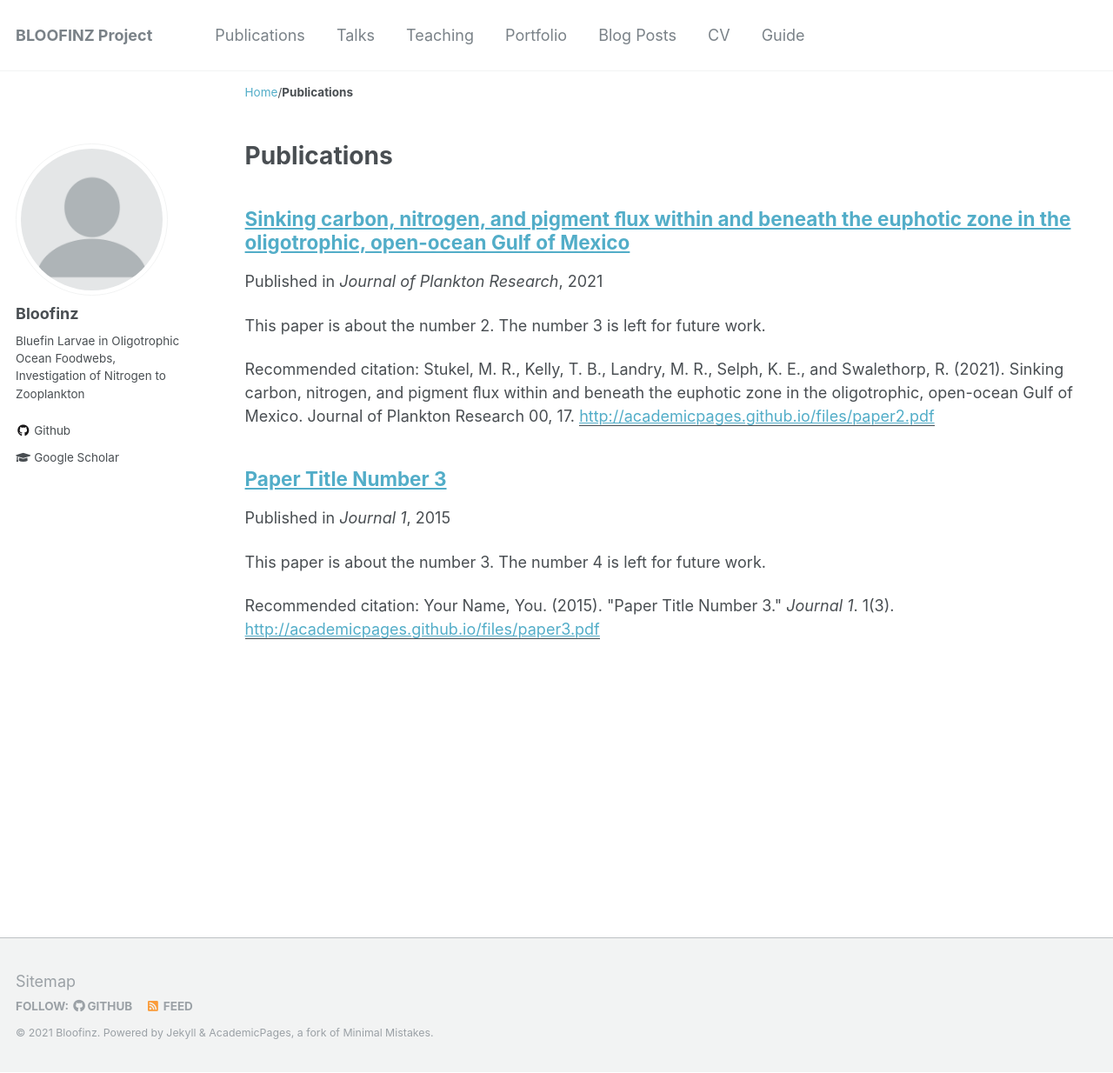
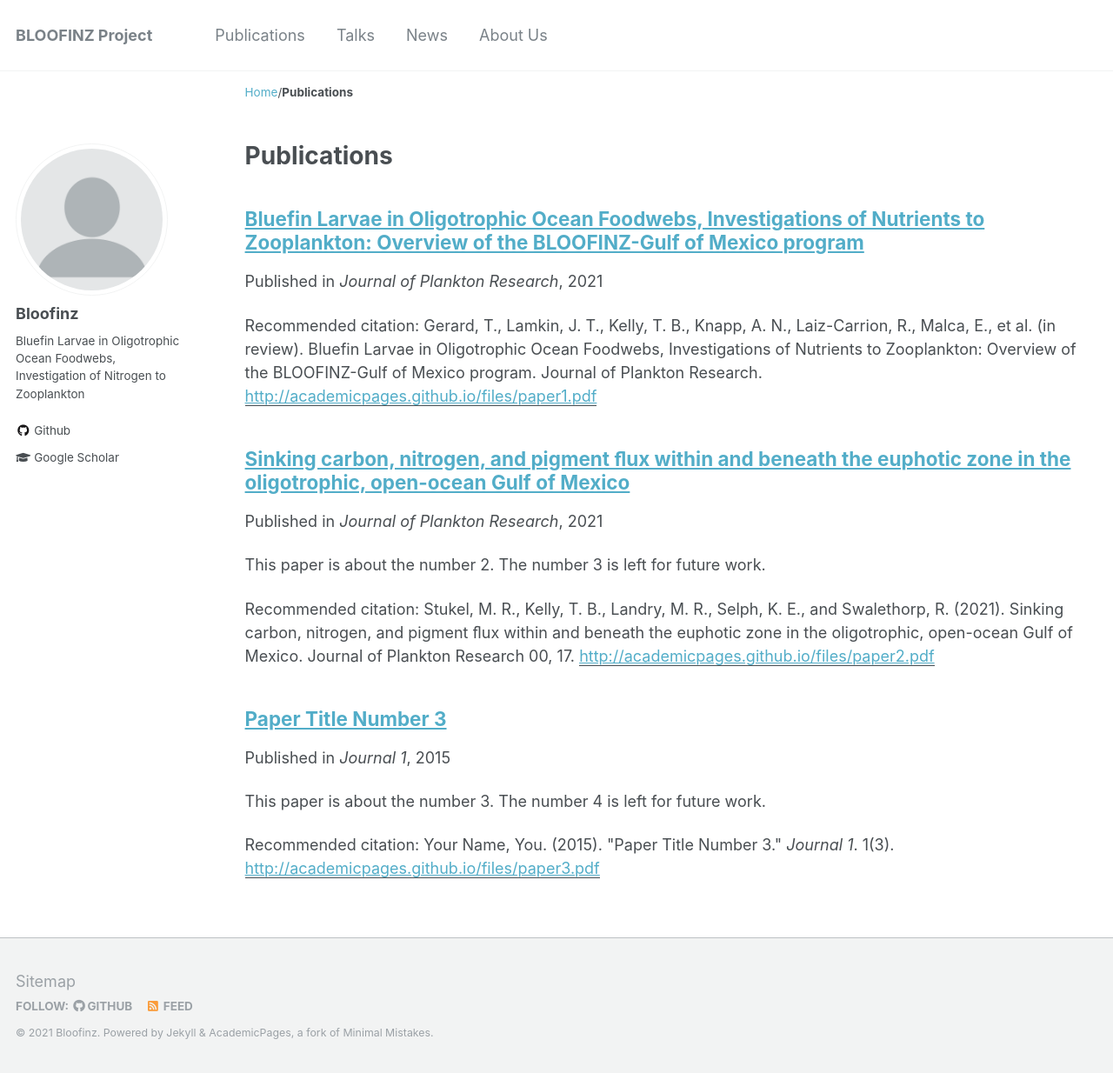
Before and after one commit to bloofinz/bloofinz.github.io, a Jekyll site: the page built from _pages/publications.md, in a window 1280 px wide and 1234 px high. Shown: the whole window at 87% size. Built offline with Jekyll 4.4.1, drawn with Linux system fonts in a browser that asks for light colours; a file with an impossible date is left out.

Commit message:
Navigation Updates

```diff
--- a/_data/navigation.yml
+++ b/_data/navigation.yml
@@ -6,17 +6,17 @@ main:
   - title: "Talks"
     url: /talks/
 
-  - title: "Teaching"
-    url: /teaching/
+#  - title: "Teaching"
+#    url: /teaching/
 
-  - title: "Portfolio"
-    url: /portfolio/
+#  - title: "Portfolio"
+#    url: /portfolio/
 
-  - title: "Blog Posts"
+  - title: "News"
     url: /year-archive/
 
-  - title: "CV"
+  - title: "About Us"
     url: /cv/
 
-  - title: "Guide"
-    url: /markdown/
+#  - title: "About Us"
+#    url: /markdown/
--- a/_publications/2021-gerard.md
+++ b/_publications/2021-gerard.md
@@ -3,7 +3,7 @@ title: "Bluefin Larvae in Oligotrophic Ocean Foodwebs, Investigations of Nutrien
 collection: publications
 permalink: /publication/2021-gerard
 excerpt: ''
-date: in review
+date: 2021-04-01
 venue: 'Journal of Plankton Research'
 paperurl: 'http://academicpages.github.io/files/paper1.pdf'
 citation: 'Gerard, T., Lamkin, J. T., Kelly, T. B., Knapp, A. N., Laiz-Carrion, R., Malca, E., et al. (in review). Bluefin Larvae in Oligotrophic Ocean Foodwebs, Investigations of Nutrients to Zooplankton:  Overview of the BLOOFINZ-Gulf of Mexico program. Journal of Plankton Research.'
```
